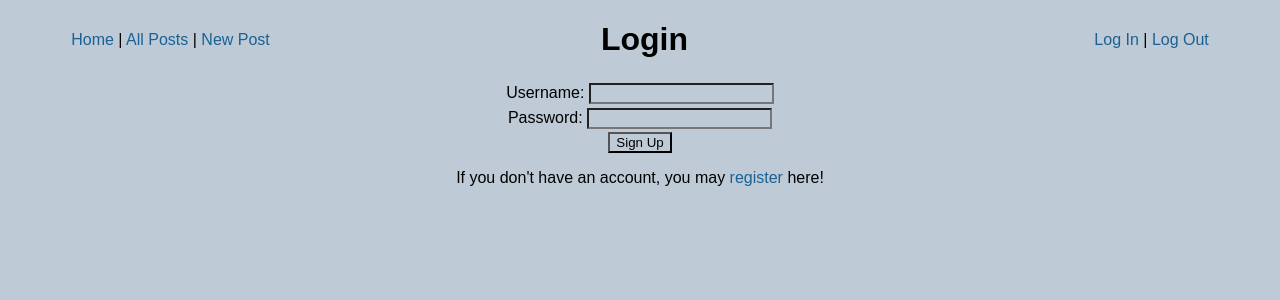
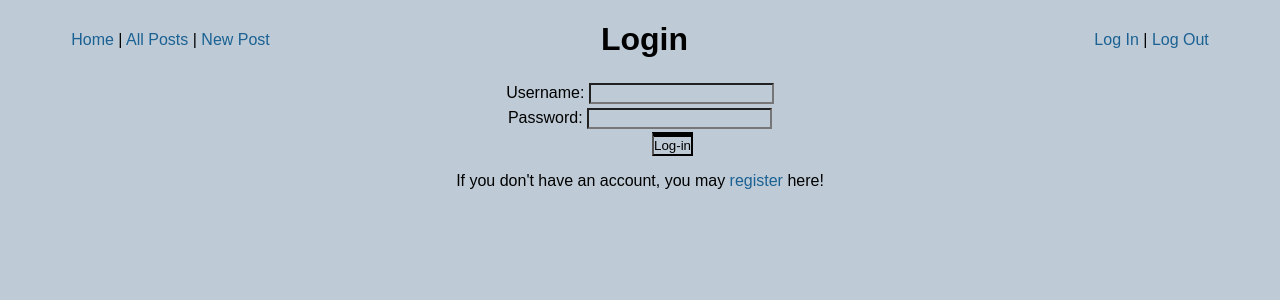
Before and after one commit to Bcomb31/blogz, a Flask app: page /login in a window 1280 px wide. Shown: the top 300 px of the page. Run offline with Flask 2, Linux system fonts and the light colour scheme.

Commit message:
changed login.html submit button naming verbiage

```diff
--- a/templates/log_in.html
+++ b/templates/log_in.html
@@ -22,7 +22,7 @@
 		</tr>
 	</table>
 
-	<input type="submit" value="Sign Up"/><br>
+	<input type="submit" value="Log-in"style="padding-left: 0px;padding-right: 0px;border-top-style: solid;border-top-width: 5px;margin-left: 65px;"/><br>
 
 	<p>If you don't have an account, you may <a href = "/signup">register</a> here!</p><br>
 
--- a/templates/stylesheet.css
+++ b/templates/stylesheet.css
@@ -21,3 +21,7 @@ div {
     margin-right: 20%;
     margin-left: 20%;
 }
+
+.login{
+    margin-left: 60px;
+}
```
